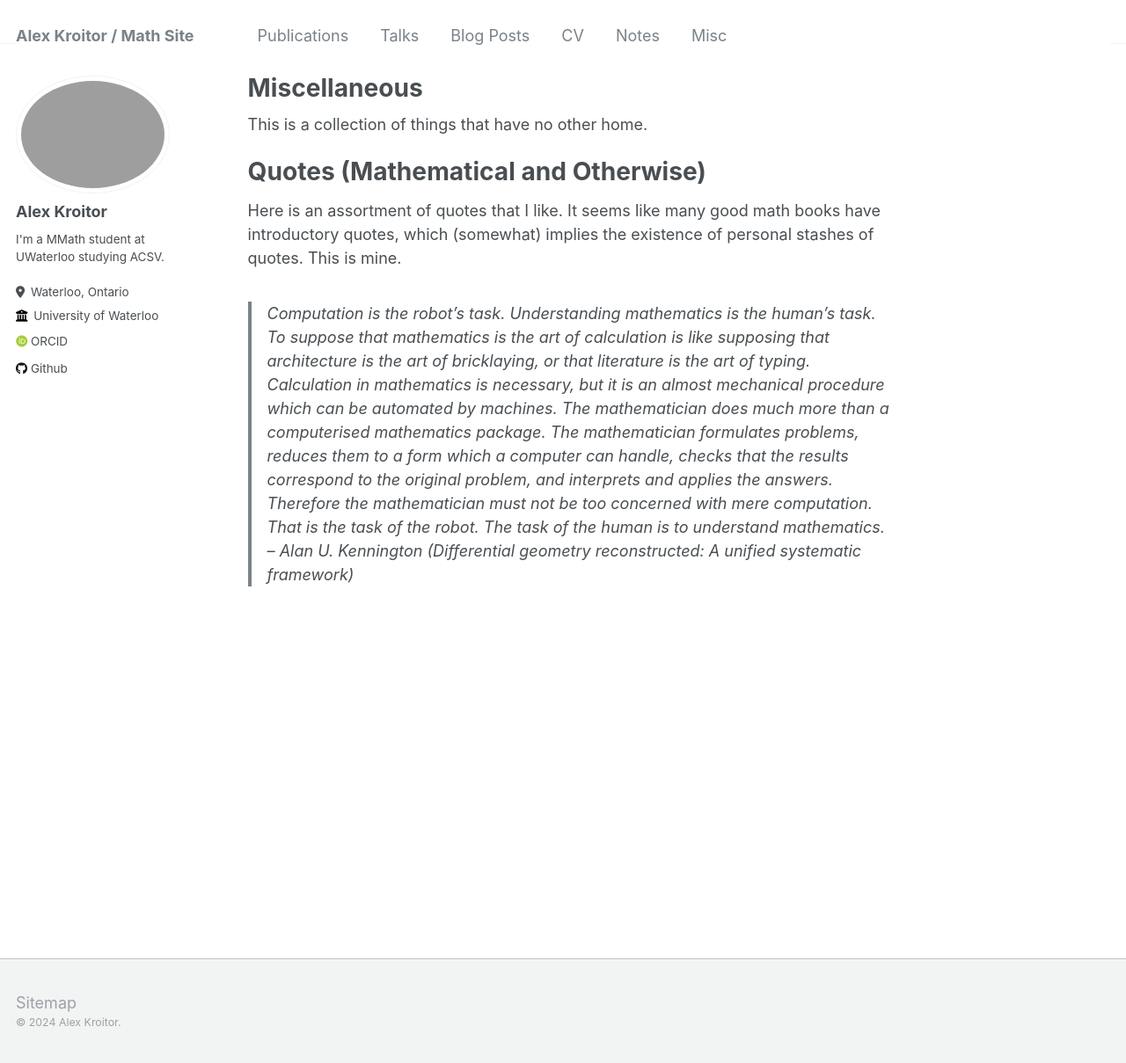
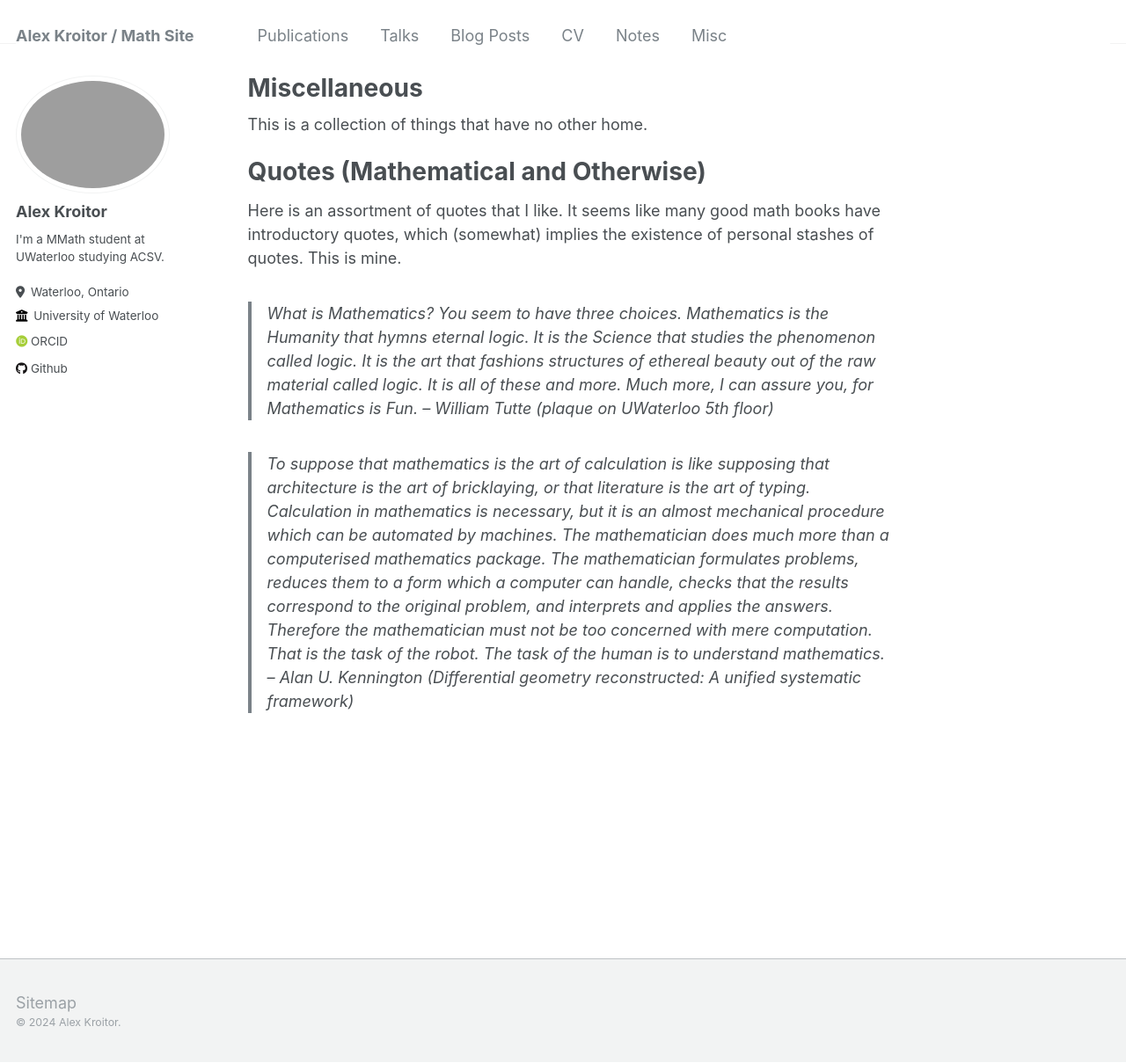
Before and after one commit to akroitor/akroitor.github.io, a Jekyll site: the page built from _pages/misc.md, in a window 1280 px wide and 1209 px high. Shown: the whole window at 88% size. Built offline with Jekyll 4.4.1, drawn with Linux system fonts in a browser that asks for light colours; some web fonts are replaced.

Commit message:
Update misc.md

```diff
--- a/_pages/misc.md
+++ b/_pages/misc.md
@@ -10,8 +10,10 @@ Quotes (Mathematical and Otherwise)
 =====
 Here is an assortment of quotes that I like. It seems like many good math books have introductory quotes, which (somewhat) implies the existence of personal stashes of quotes. This is mine.
 
->Computation is the robot’s task. Understanding mathematics is the human’s task.
-To suppose that mathematics is the art of calculation is like supposing that architecture is the art of
+>What is Mathematics? You seem to have three choices. Mathematics is the Humanity that hymns eternal logic. It is the Science that studies the phenomenon called logic. It is the art that fashions structures of ethereal beauty out of the raw material called logic. It is all of these and more. Much more, I can assure you, for Mathematics is Fun.
+-- William Tutte (plaque on UWaterloo 5th floor)
+
+>To suppose that mathematics is the art of calculation is like supposing that architecture is the art of
 bricklaying, or that literature is the art of typing. Calculation in mathematics is necessary, but it is an
 almost mechanical procedure which can be automated by machines. The mathematician does much more
 than a computerised mathematics package. The mathematician formulates problems, reduces them to a form
```
